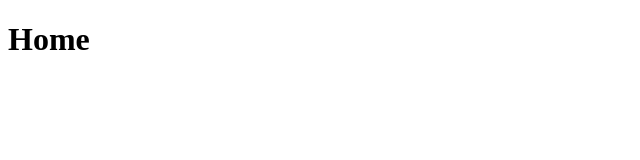
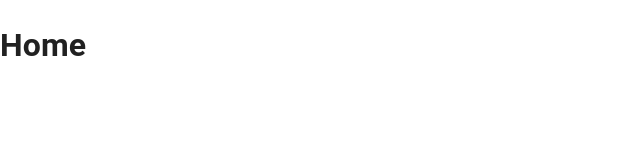
Before and after one commit to JonathanAGonzalez/pokedex-redux, a React (Vite) app: page / in a window 1280 px wide. Shown: the top 160 px of the page, without its empty margins (0-640 px from the left). Built offline with nearby package versions, Linux system fonts and the light colour scheme.

Commit message:
feat(Home): add layout component in home

```diff
--- a/src/pages/Home/index.tsx
+++ b/src/pages/Home/index.tsx
@@ -1,7 +1,9 @@
+import Layout from '../../module/core/components/Layout';
+
 export const Home = (): JSX.Element => {
   return (
-    <div>
+    <Layout>
       <h1>Home</h1>
-    </div>
+    </Layout>
   );
 };
```
